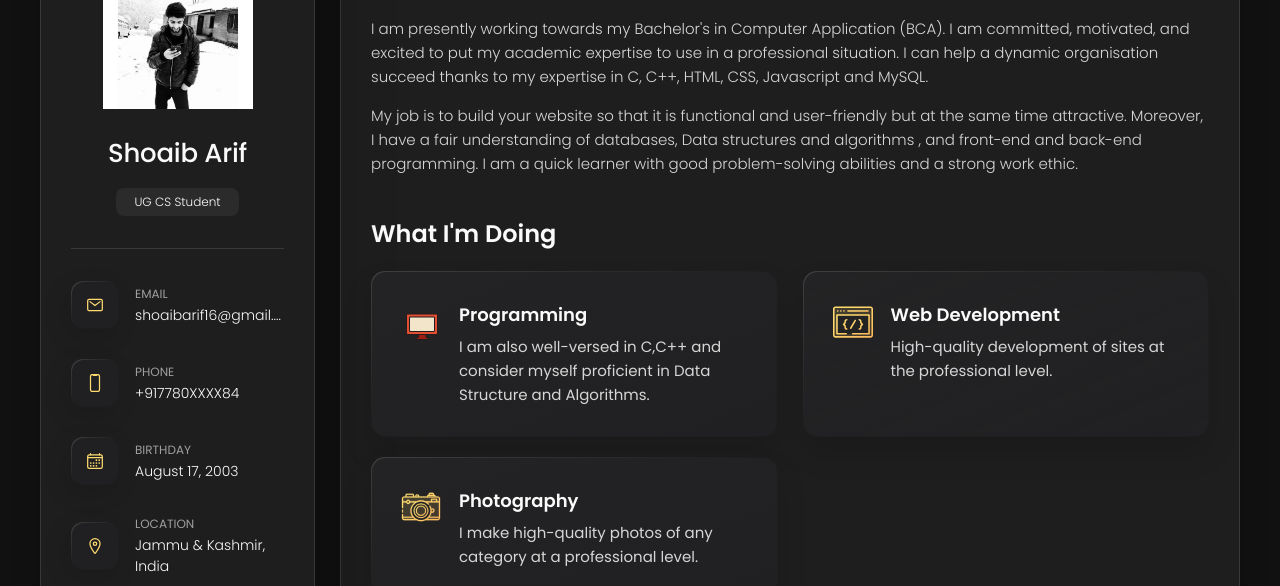
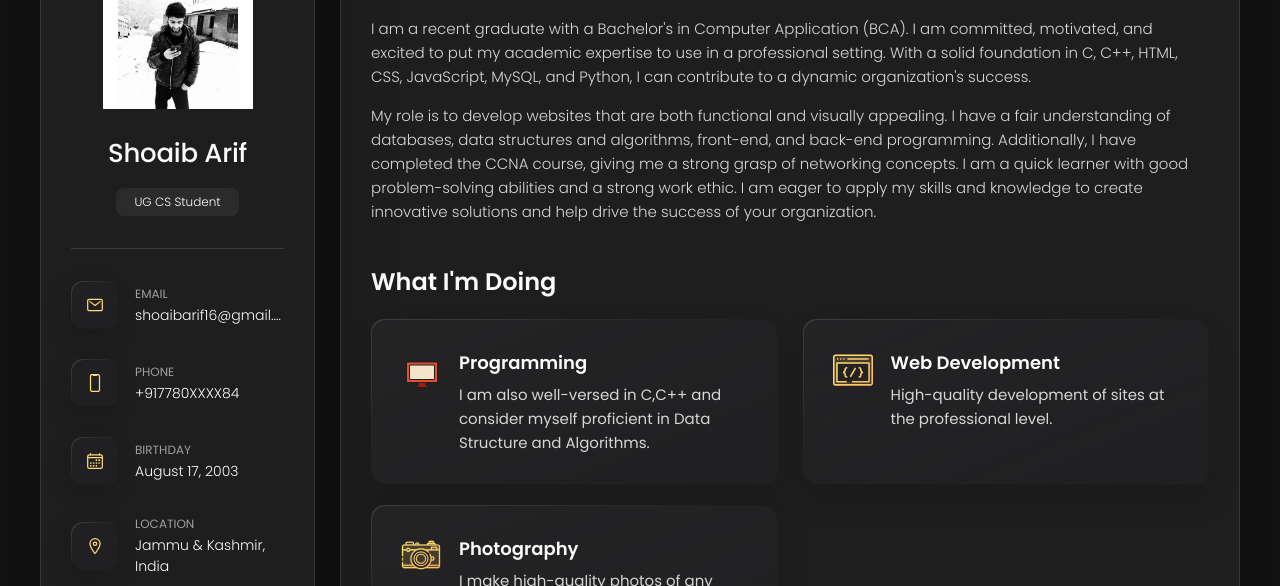
Before and after one commit to shoaibarif1/portV, a plain HTML site: page index.html in a window 1280 px wide. Shown: the part 162-748 px from the top of the page. Drawn offline with nearby package versions, Linux system fonts and the light colour scheme.

Commit message:
Update index.html
i change my bio

```diff
--- a/index.html
+++ b/index.html
@@ -201,14 +201,13 @@
 
         <section class="about-text">
           <p>
-         I am presently working towards my Bachelor's in Computer Application (BCA). I am committed, motivated, and excited to put my academic expertise to use in a professional situation. I can help a dynamic  organisation succeed thanks to my expertise in C, C++, HTML, CSS, Javascript and MySQL.
-          </p>
+        I am a recent graduate with a Bachelor's in Computer Application (BCA). I am committed, motivated, and excited to put my academic expertise to use in a professional setting. With a solid foundation in C, C++, HTML, CSS, JavaScript, MySQL, and Python, I can contribute to a dynamic organization's success.
+
+
 
           <p>
-            My job is to build your website so that it is functional and user-friendly but at the same time attractive.
-            Moreover,
-            I have a fair understanding of databases, Data structures and algorithms , and front-end and back-end programming. I am a quick learner with good problem-solving abilities and a strong work ethic.
-          </p>
+           My role is to develop websites that are both functional and visually appealing. I have a fair understanding of databases, data structures and algorithms, front-end, and back-end programming. Additionally, I have completed the CCNA course, giving me a strong grasp of networking concepts.
+           I am a quick learner with good problem-solving abilities and a strong work ethic. I am eager to apply my skills and knowledge to create innovative solutions and help drive the success of your organization.
         </section>
 
 
```
